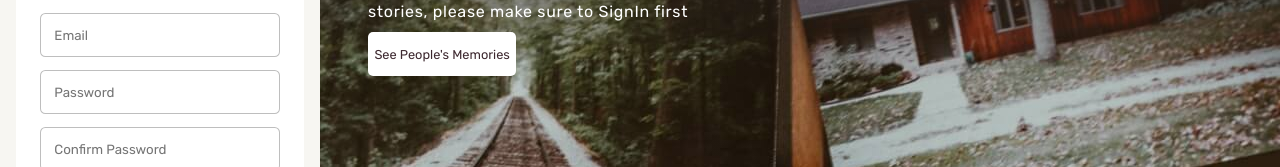
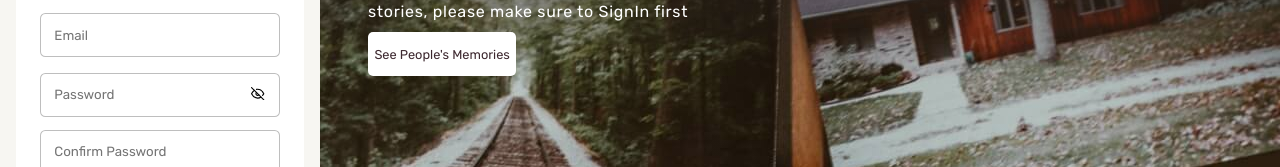
Before and after one commit to ipramudya/mern-memories, a React (Create React App) app in the folder client/: page /auth in a window 1280 px wide. Both pictures are taken after a click on the button "Register". Shown: the part 164-331 px from the top of the page. Built offline with nearby package versions, Linux system fonts and the light colour scheme; no server answers.

Commit message:
Client: Menambahkan show password feature dengan hooks

```diff
--- a/client/src/containers/Auth/Auth.jsx
+++ b/client/src/containers/Auth/Auth.jsx
@@ -42,7 +42,7 @@ const Auth = () => {
       // sign in
       dispatch(signIn(authForm, history));
     } else {
-      // sign up
+      // register
       dispatch(register(authForm, history));
     }
   };
@@ -62,14 +62,15 @@ const Auth = () => {
                 isShowPassword={isShowPassword}
                 handleSwitcher={handleSwitcher}
                 handleChange={handleChange}
-                state={authForm}
+                authFormState={authForm}
               />
             ) : (
               <Register
                 isShowPassword={isShowPassword}
+                setShowPass={setIsShowPassword}
                 handleSwitcher={handleSwitcher}
                 handleChange={handleChange}
-                state={authForm}
+                authFormState={authForm}
               />
             )}
           </FormField>
--- a/client/src/containers/Auth/LocalComponents/AuthForm/AuthForm.style.js
+++ b/client/src/containers/Auth/LocalComponents/AuthForm/AuthForm.style.js
@@ -40,6 +40,15 @@ export const FlexField = styled.div`
   }}
 `;
 
+export const RelativeField = styled.div`
+  position: relative;
+  margin-top: 1em;
+
+  > input {
+    margin: unset;
+  }
+`;
+
 export const Button = styled.button`
   transition: all 0.3s;
 
@@ -78,6 +87,14 @@ export const Button = styled.button`
           margin-right: 1em;
           font-size: 1.5em;
         }
+      `;
+    }
+    if (styledPurpose === 'small') {
+      return css`
+        position: absolute;
+        top: 50%;
+        right: 0;
+        transform: translateY(-50%);
       `;
     }
   }}
--- a/client/src/containers/Auth/LocalComponents/AuthForm/Register.jsx
+++ b/client/src/containers/Auth/LocalComponents/AuthForm/Register.jsx
@@ -1,6 +1,23 @@
-import { Button, FlexField, Input, Text } from './AuthForm.style';
+import { FiEye, FiEyeOff } from 'react-icons/fi';
+import {
+  Button,
+  FlexField,
+  Input,
+  RelativeField,
+  Text,
+} from './AuthForm.style';
 
-const Register = ({ isShowPassword, handleSwitcher, handleChange, state }) => {
+const Register = ({
+  isShowPassword,
+  handleSwitcher,
+  handleChange,
+  setShowPass,
+  authFormState,
+}) => {
+  const handleShowPassword = () => {
+    setShowPass((prevState) => !prevState);
+  };
+
   return (
     <>
       <FlexField styledPurpose="name">
@@ -8,7 +25,7 @@ const Register = ({ isShowPassword, handleSwitcher, handleChange, state }) => {
           type="text"
           name="firstName"
           onChange={handleChange}
-          value={state.firstName}
+          value={authFormState.firstName}
           placeholder="First Name"
           required
         />
@@ -16,7 +33,7 @@ const Register = ({ isShowPassword, handleSwitcher, handleChange, state }) => {
           type="text"
           name="lastName"
           onChange={handleChange}
-          value={state.lastName}
+          value={authFormState.lastName}
           placeholder="Last Name"
           required
         />
@@ -25,23 +42,32 @@ const Register = ({ isShowPassword, handleSwitcher, handleChange, state }) => {
         type="text"
         name="email"
         onChange={handleChange}
-        value={state.email}
+        value={authFormState.email}
         placeholder="Email"
         required
       />
+      <RelativeField>
         <Input
           type={isShowPassword ? 'text' : 'password'}
           name="password"
           onChange={handleChange}
-        value={state.password}
+          value={authFormState.password}
           placeholder="Password"
           required
         />
+        <Button
+          styledPurpose="small"
+          onClick={handleShowPassword}
+          type="button"
+        >
+          {isShowPassword ? <FiEye /> : <FiEyeOff />}
+        </Button>
+      </RelativeField>
       <Input
         type={isShowPassword ? 'text' : 'password'}
         name="confirmPassword"
         onChange={handleChange}
-        value={state.confirmPassword}
+        value={authFormState.confirmPassword}
         placeholder="Confirm Password"
         required
       />
--- a/client/src/containers/Auth/LocalComponents/AuthForm/SignIn.jsx
+++ b/client/src/containers/Auth/LocalComponents/AuthForm/SignIn.jsx
@@ -6,7 +6,12 @@ import { FaGoogle } from 'react-icons/fa';
 import { googleAuth } from '../../../../redux/actions/auth';
 import { BreakLine, Button, FlexField, Input, Text } from './AuthForm.style';
 
-const SignIn = ({ isShowPassword, handleSwitcher, handleChange, state }) => {
+const SignIn = ({
+  isShowPassword,
+  handleSwitcher,
+  handleChange,
+  authFormState,
+}) => {
   const dispatch = useDispatch();
   const history = useHistory();
 
@@ -28,7 +33,7 @@ const SignIn = ({ isShowPassword, handleSwitcher, handleChange, state }) => {
         type="text"
         name="email"
         onChange={handleChange}
-        value={state.email}
+        value={authFormState.email}
         placeholder="Email"
         required
       />
@@ -36,7 +41,7 @@ const SignIn = ({ isShowPassword, handleSwitcher, handleChange, state }) => {
         type={isShowPassword ? 'text' : 'password'}
         name="password"
         onChange={handleChange}
-        value={state.password}
+        value={authFormState.password}
         placeholder="Password"
         required
       />
```
Lines whose indentation alone changed are shown as unchanged.
